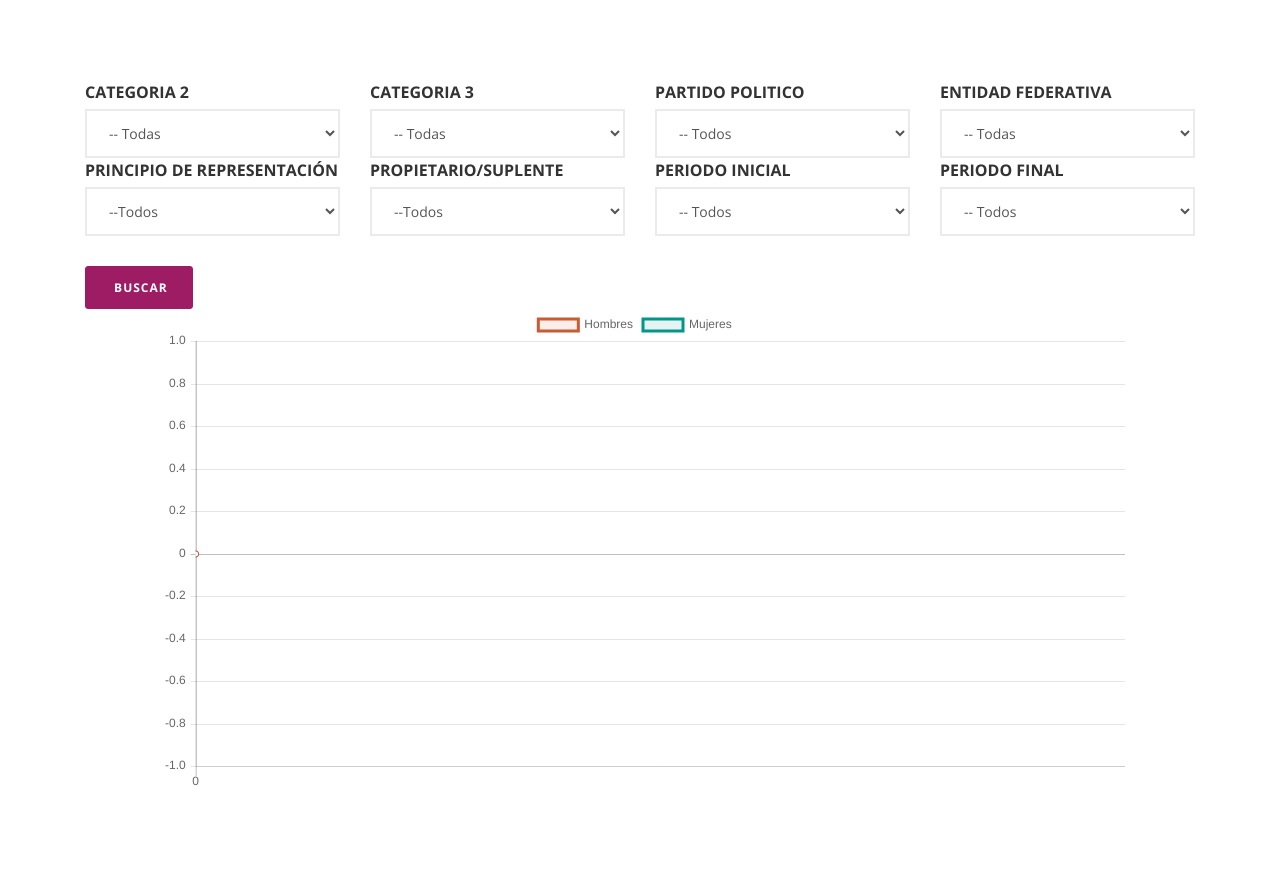
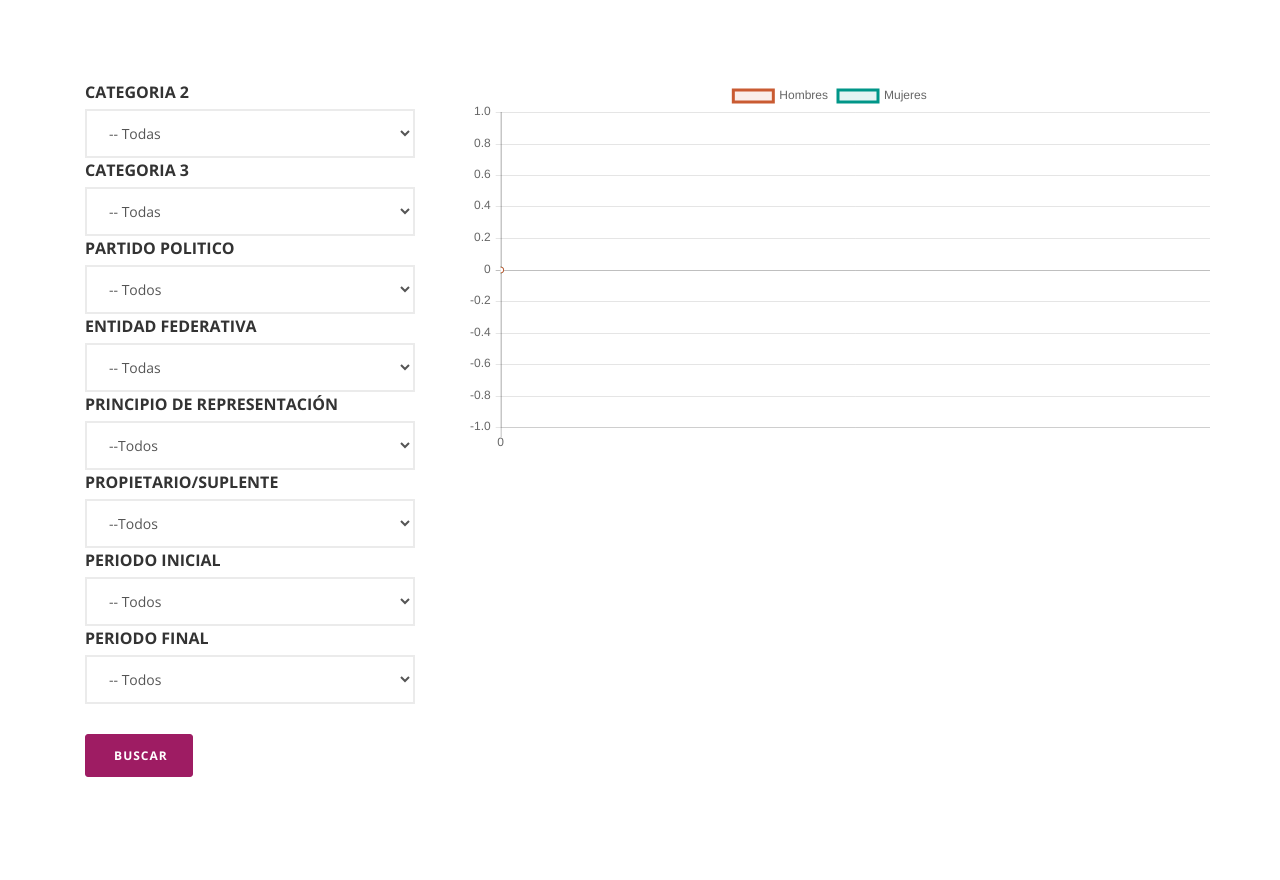
Before and after one commit to elenoGH/genero, a PHP site: page /mujeres_candidatas.php in a window 1280 px wide. After the commit the page ends 777 px from the top, so only its background shows below. Run offline with PHP 8.4, Linux system fonts and the light colour scheme; data that the repository does not hold is empty.

Commit message:
los filtros a la izquierda

```diff
--- a/mujeres_candidatas.php
+++ b/mujeres_candidatas.php
@@ -49,16 +49,14 @@
     </head>
 
     <body class="wide">
-
         <!-- WRAPPER -->
         <div class="wrapper">
-
           <!-- ACCESIBILIDAD -->
           <section>
             <div class="container">
             <div class="row">
+              <div class="col-md-4">
                <div class="col-md-12">
-                 <div class="col-md-3">
                   <label class="text-uppercase">Categoria 2</label>
                   <select class="form-control" name="ef_c1" id="ef_c1">
                       <option value="">-- Todas</option>
@@ -66,7 +64,7 @@
                       <option value="estatal">Estatal</option>
                   </select>
                 </div>
-                  <div class="col-md-3">
+                <div class="col-md-12">
                   <label class="text-uppercase">Categoria 3</label>
                   <select class="form-control" name="categoria3" id="categoria3">
                       <option value="">-- Todas</option>
@@ -77,19 +75,19 @@
                       <option value="">Congresos</option>
                   </select>
                 </div>
-                  <div class="col-md-3">
+                <div class="col-md-12">
                   <label class="text-uppercase">Partido Politico</label>
                   <select class="form-control" name="part-pol" id="part-pol">
                       <option value=""></option>
                   </select>
                 </div>
-                  <div class="col-md-3" id="div-entidad-federativa">
+                <div class="col-md-12" id="div-entidad-federativa">
                   <label class="text-uppercase">Entidad federativa</label>
                   <select class="form-control" name="entidad-federativa-mc" id="entidad-federativa-mc">
                     <option value="" selected="selected">-- Todas</option>
                   </select>
                 </div>
-                <div class="col-md-3">
+                <div class="col-md-12">
                   <label class="text-uppercase">Principio de representación</label>
                   <select class="form-control" name="principio-rep" id="principio-rep">
                       <option value="">--Todos</option>
@@ -97,7 +95,7 @@
                       <option value="Representacion Proporcional">Representación Proporcional</option>
                   </select>
                 </div>
-                <div class="col-md-3">
+                <div class="col-md-12">
                     <label class="text-uppercase">Propietario/Suplente</label>
                     <select class="form-control" name="prop-sup" id="prop-sup">
                         <option value="">--Todos</option>
@@ -105,28 +103,23 @@
                         <option value="Suplente">Suplente</option>
                     </select>
                 </div>
-                  <div class="col-md-3">
+                <div class="col-md-12">
                   <label class="text-uppercase">Periodo Inicial</label>
                   <select class="form-control" name="periodo-ini" id="periodo-ini">
                       <option value=""></option>
                   </select>
                 </div>
-                  <div class="col-md-3">
+                <div class="col-md-12">
                   <label class="text-uppercase">Periodo Final</label>
                   <select class="form-control" name="periodo-fin" id="periodo-fin">
                       <option value=""></option>
                   </select>
                 </div>
                 <div class="col-md-2 m-t-30">
-                    <button name="search-data-mc" type="button"
-                                    id="search-data-mc"
-                                    class="btn btn-primary">
-                                &nbsp;Buscar</button>
+                  <button name="search-data-mc" type="button"id="search-data-mc" class="btn btn-primary">&nbsp;Buscar</button>
                 </div>
                 </div>
-                  <br><br><br>
-                  <div class="row">
-                <div class="col-md-10 col-md-offset-1">
+              <div class="col-md-8">
                 <canvas id="chart"></canvas>
               </div>
             </div>
```
Lines whose indentation alone changed are shown as unchanged.
